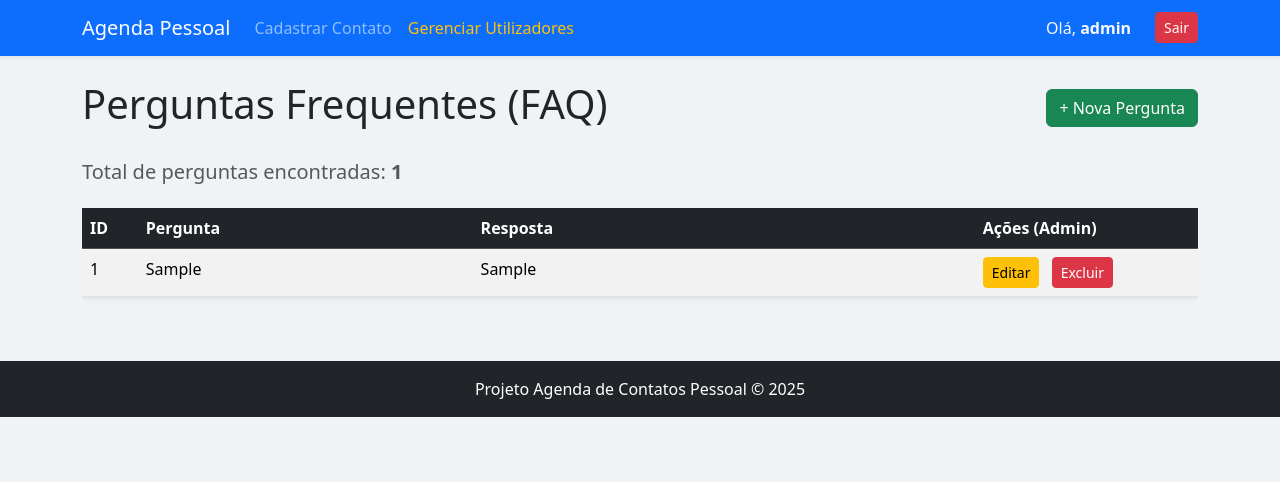
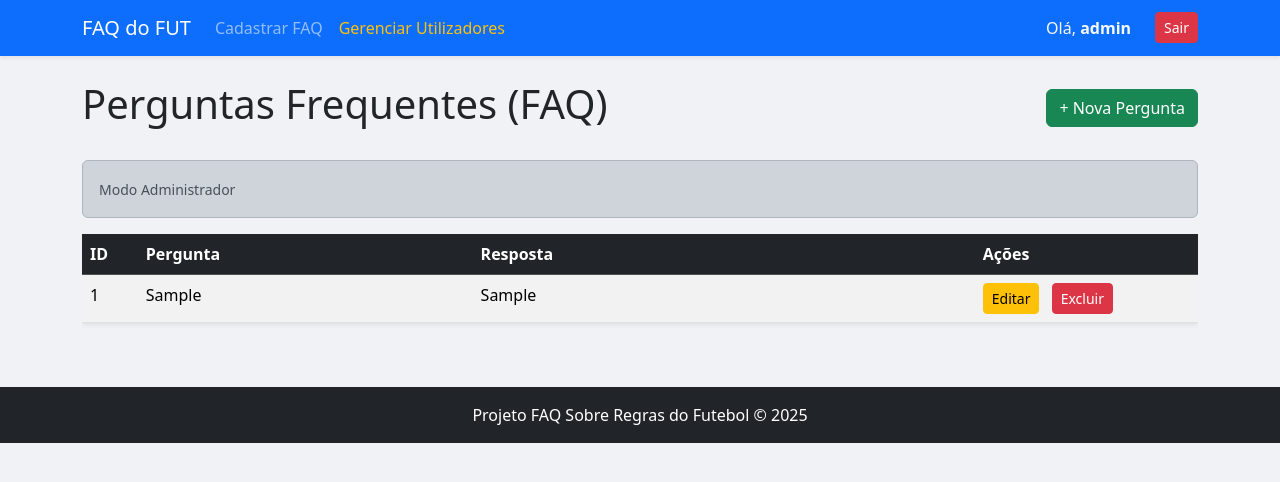
Before and after one commit to TkMaia7/FAQ-Web, a PHP site: page /index.php in a window 1280 px wide. Shown: the top 482 px of the page. Run offline with PHP 8.4, Linux system fonts and the light colour scheme; a user stored in the database is signed in; tables that the repository leaves empty or names only in its code hold one stand-in row (values such as "Sample post").

Commit message:
refac: Mudanças visuais

```diff
--- a/config/database.php
+++ b/config/database.php
@@ -3,7 +3,7 @@
 $servername = "localhost";
 $username = "root";
 $password = "";
-$dbname = "agenda_db";
+$dbname = "faq_db";
 
 // Tenta estabelecer a conexão com o MySQL
 $conn = mysqli_connect($servername, $username, $password, $dbname);
--- a/includes/footer.php
+++ b/includes/footer.php
@@ -1,6 +1,6 @@
 </div><footer class="text-center text-white bg-dark py-3 mt-5">
         <div class="container">
-            <p class="mb-0">Projeto Agenda de Contatos Pessoal &copy; <?php echo date("Y"); ?></p>
+            <p class="mb-0">Projeto FAQ Sobre Regras do Futebol &copy; <?php echo date("Y"); ?></p>
         </div>
     </footer>
     <script src="https://code.jquery.com/jquery-3.7.1.min.js"></script>
--- a/includes/header.php
+++ b/includes/header.php
@@ -7,7 +7,7 @@ $caminho = (basename(getcwd()) == 'FAQ-Web') ? '' : '../';
 <head>
     <meta charset="UTF-8">
     <meta name="viewport" content="width=device-width, initial-scale=1.0">
-    <title>Agenda de Contatos Pessoal | PHP Procedural</title>
+    <title>FAQ do FUT</title>
     <link href="https://cdn.jsdelivr.net/npm/bootstrap@5.3.3/dist/css/bootstrap.min.css" rel="stylesheet">
     <style>
         body { background-color: #f0f2f5; }
@@ -17,7 +17,7 @@ $caminho = (basename(getcwd()) == 'FAQ-Web') ? '' : '../';
 <body>
     <nav class="navbar navbar-expand-lg navbar-dark bg-primary shadow-sm">
         <div class="container">
-            <a class="navbar-brand" href="<?php echo $caminho; ?>index.php">Agenda Pessoal</a>
+            <a class="navbar-brand" href="<?php echo $caminho; ?>index.php">FAQ do FUT</a>
             <button class="navbar-toggler" type="button" data-bs-toggle="collapse" data-bs-target="#navbarNav" aria-controls="navbarNav" aria-expanded="false" aria-label="Toggle navigation">
                 <span class="navbar-toggler-icon"></span>
             </button>
@@ -25,7 +25,7 @@ $caminho = (basename(getcwd()) == 'FAQ-Web') ? '' : '../';
                 <ul class="navbar-nav me-auto">
                     <?php if (isset($_SESSION['usuario_logado'])): ?>
                         <li class="nav-item">
-                            <a class="nav-link" href="<?php echo $caminho; ?>contatos_cadastrar.php">Cadastrar Contato</a>
+                            <a class="nav-link" href="<?php echo $caminho; ?>faq_cadastrar.php">Cadastrar FAQ</a>
                         </li>
                         <?php if (isset($_SESSION['usuario_nivel']) && $_SESSION['usuario_nivel'] == 'Admin'): ?>
                             <li class="nav-item">
--- a/index.php
+++ b/index.php
@@ -27,12 +27,8 @@ if (!empty($mensagem_erro)):
 <?php
 endif;
 
-// ====================================================
-// ÁREA PÚBLICA E RESTRITA (MISTA)
-// ====================================================
-
-// Consulta SQL para buscar todas as perguntas da nova tabela (Visível para todos)
-$sql = "SELECT id, pergunta, resposta, data_criacao FROM faq ORDER BY id ASC";
+// Consulta SQL
+$sql = "SELECT id, pergunta, resposta FROM faq ORDER BY id ASC";
 $resultado = mysqli_query($conn, $sql);
 ?>
 
@@ -44,8 +40,10 @@ $resultado = mysqli_query($conn, $sql);
     <?php endif; ?>
 </div>
 
-<div class="d-flex justify-content-between mb-3">
-    <p class="h5 text-muted">Total de perguntas encontradas: <strong><?php echo mysqli_num_rows($resultado); ?></strong></p>
+<?php if (isset($_SESSION['usuario_logado'])): ?>
+
+    <div class="alert alert-dark mb-3">
+        <small>Modo Administrador</small>
     </div>
 
     <?php if (mysqli_num_rows($resultado) > 0): ?>
@@ -56,10 +54,7 @@ $resultado = mysqli_query($conn, $sql);
                         <th style="width: 5%">ID</th>
                         <th style="width: 30%">Pergunta</th>
                         <th style="width: 45%">Resposta</th>
-
-                    <?php if (isset($_SESSION['usuario_logado'])): ?>
-                        <th style="width: 20%">Ações (Admin)</th>
-                    <?php endif; ?>
+                        <th style="width: 20%">Ações</th>
                     </tr>
                 </thead>
                 <tbody>
@@ -68,33 +63,58 @@ $resultado = mysqli_query($conn, $sql);
                             <td><?php echo $faq['id']; ?></td>
                             <td><?php echo htmlspecialchars($faq['pergunta']); ?></td>
                             <td><?php echo htmlspecialchars($faq['resposta']); ?></td>
-
-                        <?php if (isset($_SESSION['usuario_logado'])): ?>
                             <td>
                                 <a href="faq_editar.php?id=<?php echo $faq['id']; ?>" class="btn btn-sm btn-warning me-2">Editar</a>
-
                                 <a href="processa.php?acao=excluir_faq&id=<?php echo $faq['id']; ?>"
                                    class="btn btn-sm btn-danger"
-                                   onclick="return confirm('Tem certeza que deseja EXCLUIR esta pergunta?');">
-                                   Excluir
-                                </a>
+                                   onclick="return confirm('Tem certeza que deseja EXCLUIR esta pergunta?');">Excluir</a>
                             </td>
-                        <?php endif; ?>
                         </tr>
                     <?php endwhile; ?>
                 </tbody>
             </table>
         </div>
     <?php else: ?>
-    <div class="alert alert-info py-4 text-center">
-        <h4>Ainda não há perguntas cadastradas.</h4>
-        <p>Volte em breve para consultar nosso FAQ.</p>
+        <div class="alert alert-info">Nenhuma pergunta cadastrada.</div>
+    <?php endif; ?>
+
+<?php else: ?>
+
+    <div class="mt-4">
+        <?php if (mysqli_num_rows($resultado) > 0): ?>
+
+            <?php $contador = 1; ?>
+
+            <div class="list-group list-group-flush">
+                <?php while ($faq = mysqli_fetch_assoc($resultado)): ?>
+                    <div class="list-group-item py-4 bg-transparent border-bottom">
+                        <h4 class="mb-3 text-primary fw-bold">
+                            <?php
+                                echo $contador . ". " . htmlspecialchars($faq['pergunta']);
+                            ?>
+                        </h4>
+
+                        <p class="text-secondary mb-0" style="font-size: 1.1rem; line-height: 1.6;">
+                            <?php echo nl2br(htmlspecialchars($faq['resposta'])); ?>
+                        </p>
                     </div>
-<?php endif;
 
-// Inclui o rodapé
+                    <?php $contador++; ?>
+
+                <?php endwhile; ?>
+            </div>
+
+        <?php else: ?>
+            <div class="alert alert-light text-center py-5 shadow-sm">
+                <h3>Ainda não temos perguntas sobre Regras do Futebol.</h3>
+                <p class="text-muted">Volte em breve!</p>
+            </div>
+        <?php endif; ?>
+    </div>
+
+<?php endif;?>
+
+<?php
 include 'includes/footer.php';
-
-// Fecha a conexão com o banco
 mysqli_close($conn);
 ?>
```
Lines whose indentation alone changed are shown as unchanged.
